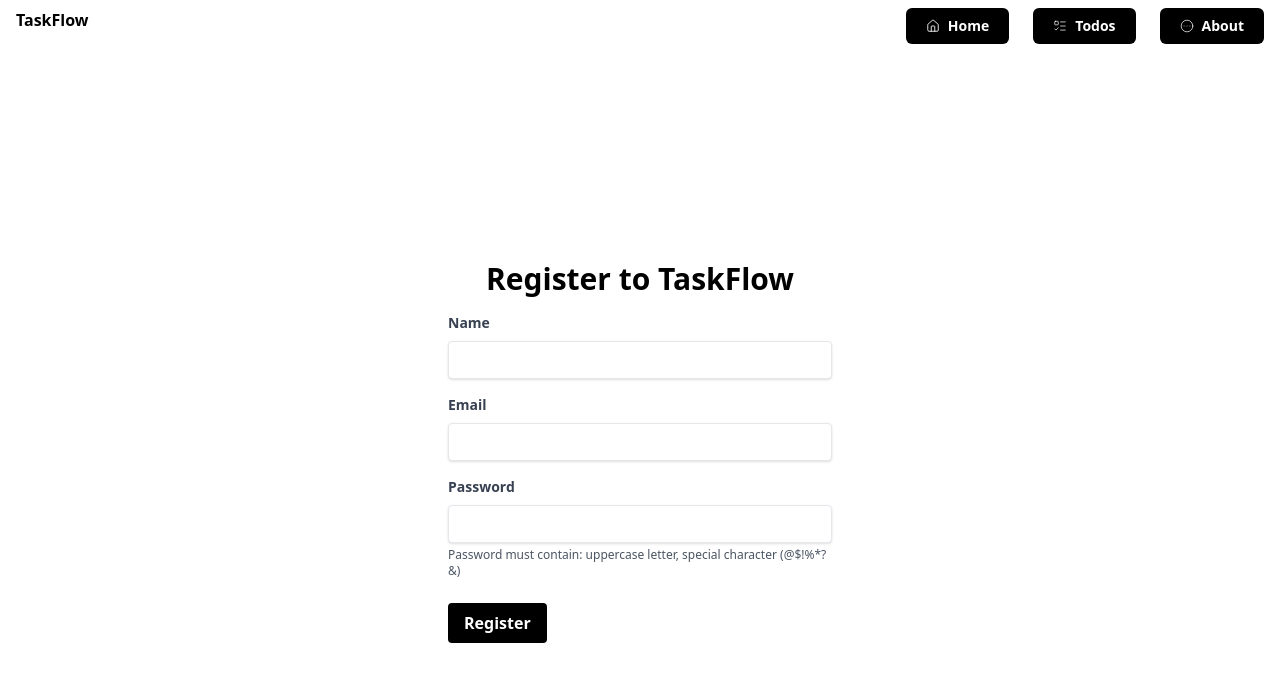
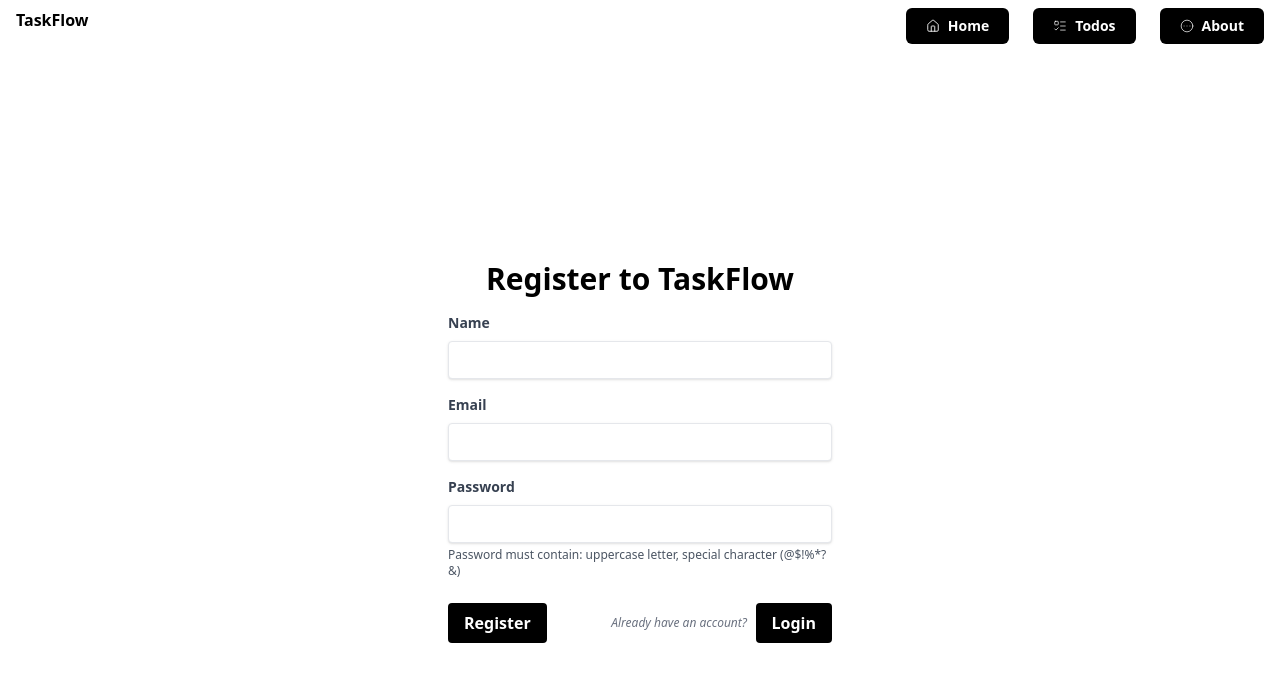
Before and after one commit to Adefenwa/todo-app, a React (Vite) app: page /register in a window 1280 px wide. Shown: the top 682 px of the page. Built offline with nearby package versions, Linux system fonts and the light colour scheme; what @unhead/react would draw is missing.

Commit message:
feat: added login button to the register page and also added register button to the login page

```diff
--- a/src/pages/Login.jsx
+++ b/src/pages/Login.jsx
@@ -69,7 +69,7 @@ export default function Login() {
             className="shadow appearance-none border rounded w-full py-2 px-3 text-gray-700 leading-tight focus:outline-none focus:shadow-outline"
           />
         </div>
-        <div className="flex items-center justify-between">
+        <div className="flex items-center justify-between ">
           <button
             type="submit"
             disabled={mutation.isPending}
@@ -77,8 +77,11 @@ export default function Login() {
           >
             {mutation.isPending ? "Logging in" : "Login"}
           </button>
+          <span className="text-gray-500 text-xs ml-14 italic">
+            Don't have an account?
+          </span>
           <button
-            className="bg-black hover:bg-gray-800 text-white font-semibold py-2 px-4 rounded transition delay-150 duration-300 ease-in-out hover:translate-y-0.5 hover:scale-110 mt-6"
+            className="bg-black hover:bg-gray-800 text-white font-bold py-2 px-4 rounded focus:outline-none focus:shadow-outline transition delay-150 duration-300 ease-in-out hover:translate-y-0.5 hover:scale-110"
             onClick={() => navigate("/register")}
           >
             Register
--- a/src/pages/Register.jsx
+++ b/src/pages/Register.jsx
@@ -102,6 +102,15 @@ export default function Register() {
           >
             {mutation.isPending ? "Registering..." : "Register"}
           </button>
+          <span className="text-gray-500 text-xs ml-14 italic">
+            Already have an account?
+          </span>
+          <button
+            className="bg-black hover:bg-gray-800 text-white font-bold py-2 px-4 rounded focus:outline-none focus:shadow-outline transition delay-150 duration-300 ease-in-out hover:translate-y-0.5 hover:scale-110"
+            onClick={() => navigate("/login")}
+          >
+            Login
+          </button>
         </div>
       </form>
     </main>
```
